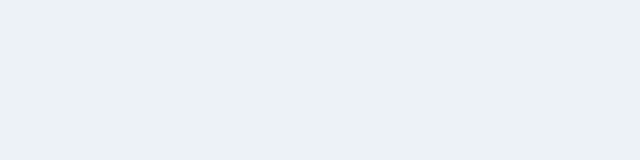
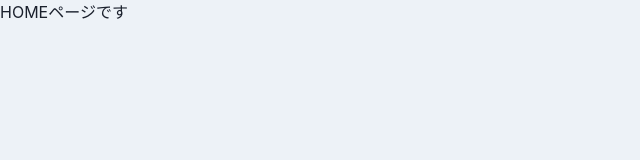
Before and after one commit to ko-to-mi-san/User_kanri_sandbox, a React (Create React App) app: page /home in a window 1280 px wide. Shown: the top 160 px of the page, without its empty margins (0-640 px from the left). Built offline with nearby package versions, Linux system fonts and the light colour scheme.

Commit message:
ルーティング作成

```diff
--- /dev/null
+++ b/src/components/pages/Page404.tsx
@@ -0,0 +1,5 @@
+import { memo, VFC } from "react";
+
+export const Page404: VFC = memo(() => {
+  return <p>404ページです</p>;
+});
--- /dev/null
+++ b/src/router/HomeRoutes.tsx
@@ -0,0 +1,27 @@
+import { Home } from "../components/pages/Home";
+import { UserManagement } from "../components/pages/UserManagement";
+import { Setting } from "../components/pages/Setting";
+import { Page404 } from "../components/pages/Page404";
+
+export const homeRoutes = [
+  {
+    path: "/",
+    exact: true,
+    children: <Home />
+  },
+  {
+    path: "/user_management",
+    exact: false,
+    children: <UserManagement />
+  },
+  {
+    path: "/setting",
+    exact: false,
+    children: <Setting />
+  },
+  {
+    path: "*",
+    exact: false,
+    children: <Page404 />
+  }
+];
--- a/src/router/Router.tsx
+++ b/src/router/Router.tsx
@@ -2,6 +2,8 @@
 import { Switch, Route } from "react-router-dom";
 
 import { Login } from "../components/pages/Login";
+import { homeRoutes } from "./HomeRoutes";
+import { Page404 } from "../components/pages/Page404";
 
 export const Router: VFC = memo(() => {
   return (
@@ -9,6 +11,25 @@
       <Route exact path="/">
         <Login />
       </Route>
+      <Route
+        path="/home"
+        render={({ match: { url } }) => (
+          <Switch>
+            {homeRoutes.map((route) => (
+              <Route
+                key={route.path}
+                exact={route.exact}
+                path={`${url}${route.path}`}
+              >
+                {route.children}
+              </Route>
+            ))}
+          </Switch>
+        )}
+      />
+      <Route path="*">
+        <Page404 />
+      </Route>
     </Switch>
   );
 });
```
